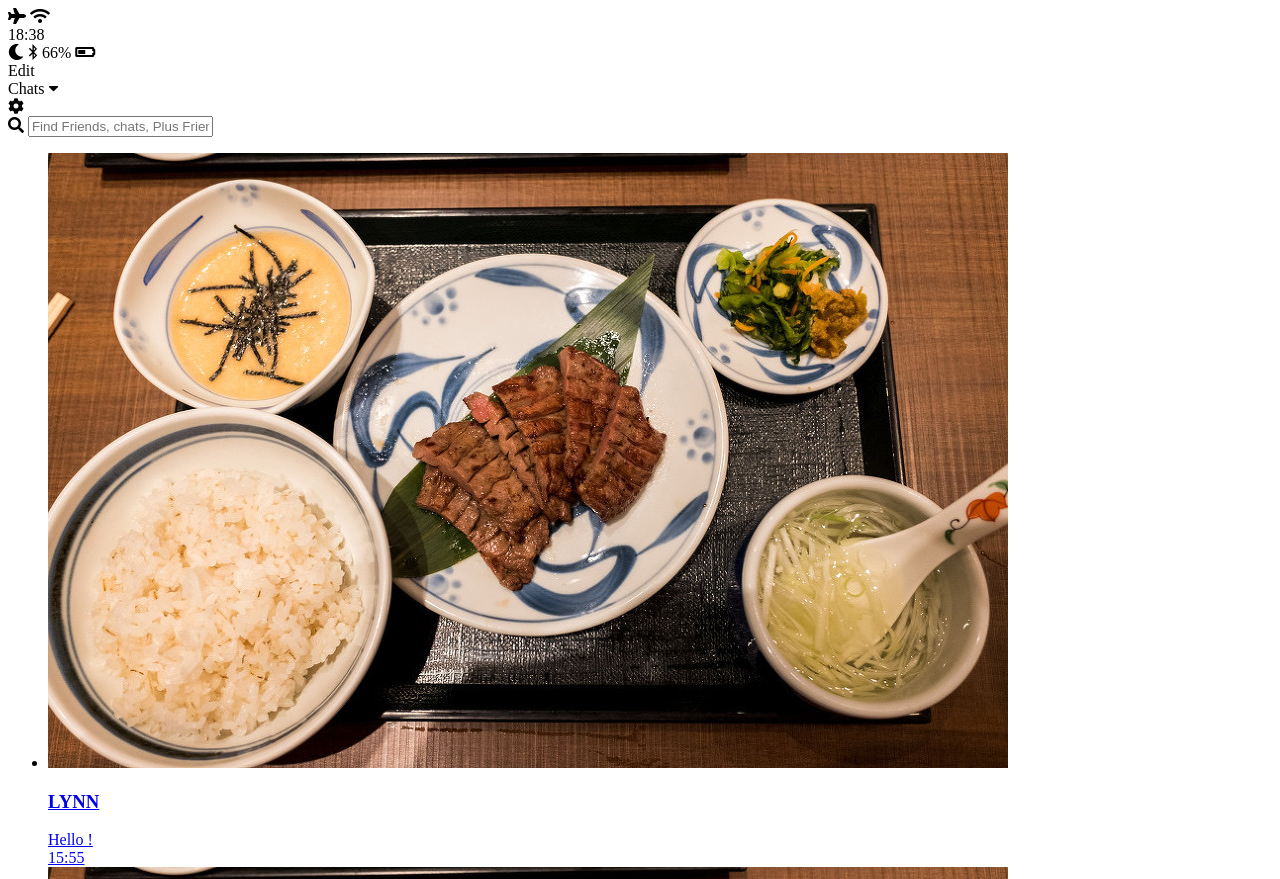
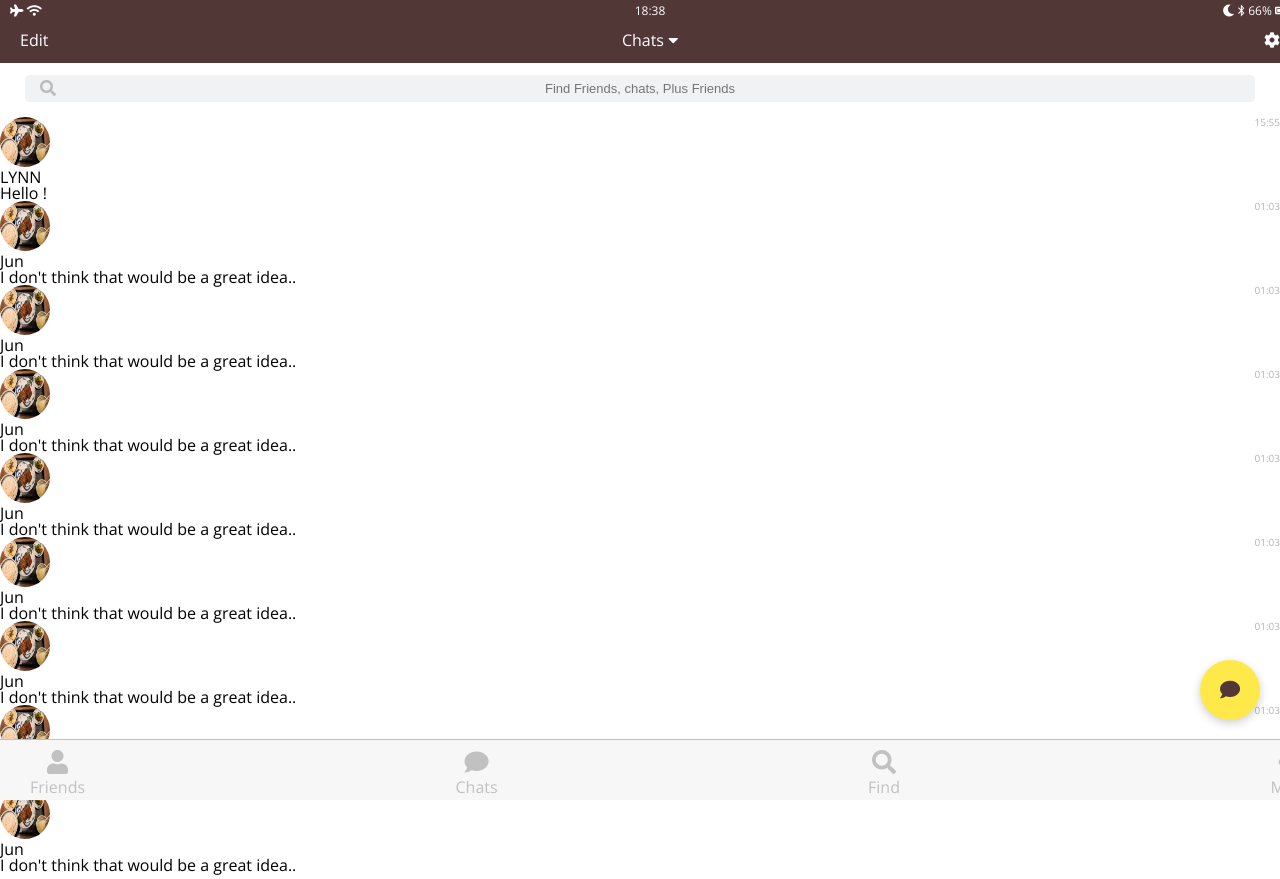
Before and after one commit to GlenJeong87/kakao-clone, a plain HTML site: page chats.html in a window 1280 px wide. Shown: the top 879 px of the page. Drawn offline with nearby package versions, Linux system fonts and the light colour scheme.

Commit message:
hard!@!@

```diff
--- a/chats.html
+++ b/chats.html
@@ -4,10 +4,12 @@
     <meta charset="UTF-8">
     <title>Chats</title>
     <link rel="stylesheet" href="https://use.fontawesome.com/releases/v5.7.1/css/all.css" integrity="sha384-fnmOCqbTlWIlj8LyTjo7mOUStjsKC4pOpQbqyi7RrhN7udi9RwhKkMHpvLbHG9Sr" crossorigin="anonymous">
+        <link rel="stylesheet" href="css/style.css">
+
 </head>
 
 <body>
-    <header>
+    <header class="top-header">
         <div class="header_top">
             <div class="header_column">
                 <i class="fas fa-plane"></i>
@@ -50,7 +52,7 @@
     <ul class="chats_list">
         <li class="chats_chat">
             <a href="chat.html">
-                <div class="chat_contet">
+                <div class="chat_content">
                     <img src="images/avatar.jpg" alt="">
                     <div class="chat_preview">
                         <h3 class="chat_user">LYNN</h3>
@@ -66,7 +68,114 @@
         </li>
         <li class="chats_chat">
             <a href="chat.html">
-                <div class="chat_contet">
+                <div class="chat_content">
+                    <img src="images/avatar.jpg" alt="">
+                    <div class="chat_preview">
+                        <h3 class="chat_user">Jun</h3>
+                        <span class="chat-last-message">
+                            I don't think that would be a great idea..
+                        </span>
+                    </div>
+                </div>
+                <span class="chat_date-time">
+                    01:03
+                </span>
+            </a>
+        </li>
+         <li class="chats_chat">
+            <a href="chat.html">
+                <div class="chat_content">
+                    <img src="images/avatar.jpg" alt="">
+                    <div class="chat_preview">
+                        <h3 class="chat_user">Jun</h3>
+                        <span class="chat-last-message">
+                            I don't think that would be a great idea..
+                        </span>
+                    </div>
+                </div>
+                <span class="chat_date-time">
+                    01:03
+                </span>
+            </a>
+        </li> <li class="chats_chat">
+            <a href="chat.html">
+                <div class="chat_content">
+                    <img src="images/avatar.jpg" alt="">
+                    <div class="chat_preview">
+                        <h3 class="chat_user">Jun</h3>
+                        <span class="chat-last-message">
+                            I don't think that would be a great idea..
+                        </span>
+                    </div>
+                </div>
+                <span class="chat_date-time">
+                    01:03
+                </span>
+            </a>
+        </li> <li class="chats_chat">
+            <a href="chat.html">
+                <div class="chat_content">
+                    <img src="images/avatar.jpg" alt="">
+                    <div class="chat_preview">
+                        <h3 class="chat_user">Jun</h3>
+                        <span class="chat-last-message">
+                            I don't think that would be a great idea..
+                        </span>
+                    </div>
+                </div>
+                <span class="chat_date-time">
+                    01:03
+                </span>
+            </a>
+        </li>
+         <li class="chats_chat">
+            <a href="chat.html">
+                <div class="chat_content">
+                    <img src="images/avatar.jpg" alt="">
+                    <div class="chat_preview">
+                        <h3 class="chat_user">Jun</h3>
+                        <span class="chat-last-message">
+                            I don't think that would be a great idea..
+                        </span>
+                    </div>
+                </div>
+                <span class="chat_date-time">
+                    01:03
+                </span>
+            </a>
+        </li> <li class="chats_chat">
+            <a href="chat.html">
+                <div class="chat_content">
+                    <img src="images/avatar.jpg" alt="">
+                    <div class="chat_preview">
+                        <h3 class="chat_user">Jun</h3>
+                        <span class="chat-last-message">
+                            I don't think that would be a great idea..
+                        </span>
+                    </div>
+                </div>
+                <span class="chat_date-time">
+                    01:03
+                </span>
+            </a>
+        </li> <li class="chats_chat">
+            <a href="chat.html">
+                <div class="chat_content">
+                    <img src="images/avatar.jpg" alt="">
+                    <div class="chat_preview">
+                        <h3 class="chat_user">Jun</h3>
+                        <span class="chat-last-message">
+                            I don't think that would be a great idea..
+                        </span>
+                    </div>
+                </div>
+                <span class="chat_date-time">
+                    01:03
+                </span>
+            </a>
+        </li> <li class="chats_chat">
+            <a href="chat.html">
+                <div class="chat_content">
                     <img src="images/avatar.jpg" alt="">
                     <div class="chat_preview">
                         <h3 class="chat_user">Jun</h3>
--- /dev/null
+++ b/css/chats.css
@@ -0,0 +1,67 @@
+.chats .chats_list {
+    border-top: 1px solid #ebebeb;
+    border-bottom: 1px solid #ebebeb;
+}
+
+.chats_list .cjats_chat {
+    padding: 15px;
+    border-bottom: 1px solid #ebebeb;
+
+}
+
+.chats_list .chats_chat:last-child{
+    border: none;
+}
+.chats_chat .chat_content img {
+    width: 50px;
+    height: 50px;
+    border-radius: 50px;
+    margin-right: 15px;
+}
+
+.chats_list .chats_chat a {
+    display: flex;
+    justify-content: space-between;
+    text-decoration: none;
+    color: inherit;
+}
+
+chats_chat .chat-content {
+    display: flex;
+    align-items: flex-start;
+}
+
+,
+chat_preview .chat_user {
+    font-weight: 600;
+    margin-bottom: 5px;
+}
+
+.chat_preview .chat_last-message {
+    color: #b4b4b4;
+    font-size: 11px;
+}
+
+.chats_chat .chat_date-time {
+    font-size: 10px;
+    color: #b4b4b4;
+}
+
+.chat-btn{
+    width: 60px;
+    height: 60px;
+    background-color: #ffe94a;
+    display: flex;
+    justify-content: center;
+    align-items: center;
+    border-radius: 50%;
+    position: fixed;
+    right: 20px;
+    bottom: 80px;
+    font-size: 20px;
+    color: #523737;
+    box-shadow: 0 3px 10px rgba(0,0,0,0.2);
+
+
+
+}
--- /dev/null
+++ b/css/friends.css
@@ -0,0 +1,41 @@
+.friends_section .friends_section-header{
+    border-top: 1px solid #ebebeb;
+    border-bottom: 1px solid #ebebeb;
+    padding: 10px 15px;
+    font-size: 12px;
+    color: #b4b4b4;
+}
+
+.friends_section-rows .friends_section-row{
+    padding: 10px 15px;
+    display: flex;
+    align-items: center;
+    font-size: 14px;
+}
+.friends_section-row.with-tagline{
+    justify-content: space-between;
+}
+
+.friends_section-tagline{
+    font-size: 12px;
+    background: #f0f0f0;
+    padding: 10px 10px;
+    border-radius: 5px;
+    color: #939393;
+}
+.friends_section-rows img{
+    width: 40px;
+    height: 40px;
+    border-radius: 100px;
+    margin-right: 15px;
+}
+
+.friends_section-rows a{
+    text-decoration: none;
+    color: inherit;
+}
+
+.friends_section-column{
+    display: flex;
+    align-items: center;
+}
--- /dev/null
+++ b/css/global.css
@@ -0,0 +1,5 @@
+body{
+    font-family: 'Open Sans', sans-serif;
+    padding-top: 60px;
+    padding-bottom: 60px;
+}
--- /dev/null
+++ b/css/header.css
@@ -0,0 +1,39 @@
+.top-header{
+    background-color: #523737;
+    color: #fff;
+    padding: 5px 10px 15px 10px;
+    position: fixed;
+    width: 100%;
+    top: 0;
+}
+.top-header .header_top,
+.top-header .header_bottom{
+    display: flex;
+    justify-content: space-between;
+}
+
+.top-header .header_top{
+    margin-bottom: 15px;
+    font-size: 12px;
+
+}
+
+.top-header .header_bottom{
+    margin: 0 10px;
+}
+
+.top-header .header_column{
+    width: 33%;
+}
+
+.top-header .header_column:last-child{
+    text-align: right;
+}
+
+.top-header .header_column:nth-child(2){
+    text-align: center;
+}
+
+.top-header .header_number{
+    color: yellow;
+}
--- /dev/null
+++ b/css/navigation.css
@@ -0,0 +1,35 @@
+.tab-bar {
+    background-color: #f7f7f7;
+    position: fixed;
+    width: 100%;
+    bottom: 0;
+    display: flex;
+    justify-content: space-between;
+    padding: 10px 30px 5px 30px;
+    border-top: 1px solid #c1c1c1;
+}
+
+.tab-bar .tab-bar_tab {
+    display: flex;
+    align-items: center;
+    flex-direction: column;
+    text-decoration: none;
+    color: #c1c1c1;
+}
+
+
+.tab-bar .tab-bar_tab i {
+    display: block;
+    margin-bottom: 5px;
+    text-align: center;
+    font-size: 24px;
+}
+
+.tab-bar .tab-bar_title{
+    font-size: 10px;
+}
+
+
+.tab-bar .tab-bar--selected{
+    color: #523737;
+}
--- /dev/null
+++ b/css/reset.css
@@ -0,0 +1,48 @@
+/* http://meyerweb.com/eric/tools/css/reset/
+   v2.0 | 20110126
+   License: none (public domain)
+*/
+
+html, body, div, span, applet, object, iframe,
+h1, h2, h3, h4, h5, h6, p, blockquote, pre,
+a, abbr, acronym, address, big, cite, code,
+del, dfn, em, img, ins, kbd, q, s, samp,
+small, strike, strong, sub, sup, tt, var,
+b, u, i, center,
+dl, dt, dd, ol, ul, li,
+fieldset, form, label, legend,
+table, caption, tbody, tfoot, thead, tr, th, td,
+article, aside, canvas, details, embed,
+figure, figcaption, footer, header, hgroup,
+menu, nav, output, ruby, section, summary,
+time, mark, audio, video {
+	margin: 0;
+	padding: 0;
+	border: 0;
+	font-size: 100%;
+	font: inherit;
+	vertical-align: baseline;
+}
+/* HTML5 display-role reset for older browsers */
+article, aside, details, figcaption, figure,
+footer, header, hgroup, menu, nav, section {
+	display: block;
+}
+body {
+	line-height: 1;
+}
+ol, ul {
+	list-style: none;
+}
+blockquote, q {
+	quotes: none;
+}
+blockquote:before, blockquote:after,
+q:before, q:after {
+	content: '';
+	content: none;
+}
+table {
+	border-collapse: collapse;
+	border-spacing: 0;
+}
--- /dev/null
+++ b/css/search-bar.css
@@ -0,0 +1,29 @@
+.search-bar {
+    padding: 15px 25px;
+    position: relative;
+}
+
+
+.search-bar input {
+    width: 100%;
+    padding: 5px 7px;
+    box-sizing: border-box;
+    border-radius: 5px;
+    border: 1px solid transparent;
+    background-color: #f1f2f3;
+    font-size: 13px;
+    text-align: center;
+
+}
+
+.search-bar i {
+    color: #bbbbbb;
+    position: absolute;
+    top: 20px;
+    left: 40px;
+}
+
+.search-bar input:focus {
+    outline: none;
+    border-color: #ffe94a;
+}
--- /dev/null
+++ b/css/style.css
@@ -0,0 +1,8 @@
+@import url(reset.css);
+@import url(header.css);
+@import url('https://fonts.googleapis.com/css?family=Open+Sans:400,600');
+@import url(global.css);
+@import url(navigation.css);
+@import url(search-bar.css);
+@import url(friends.css);
+@import url(chats.css);
```
Also changed, not shown: chat.html (+3 -1 lines), find.html (+3 -1 lines), index.html (+9 -5 lines), more.html (+3 -1 lines), profile.html (+3 -1 lines).
